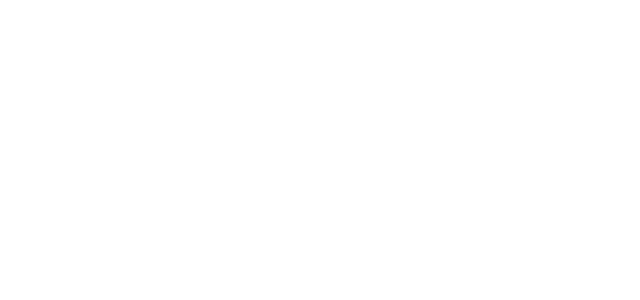
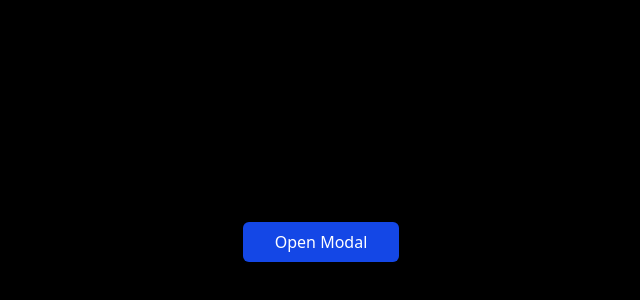
Before and after one commit to DevRahulll/21_Days-React-Projects, a React (Vite) app in the folder 20Projects/: page /modalpopup in a window 1280 px wide. Before the commit this address had no page. Shown: the part 158-458 px from the top of the page, without its empty margins (319-959 px from the left). Built offline with nearby package versions, Linux system fonts and the light colour scheme.

Commit message:
added project 11 modal popup

```diff
--- a/20Projects/src/App.tsx
+++ b/20Projects/src/App.tsx
@@ -9,6 +9,7 @@
 import ThemeToggler from "./components/08ThemeToggler/ThemeToggler";
 import ScrollIndicator from "./components/09scroll-Indicator/ScrollIndicator";
 import Tabs from "./components/10CustomTabs/Tabs";
+import Modal from "./components/11ModalPopup/Modal";
 
 function App() {
   return (
@@ -24,6 +25,7 @@
         <Route path="/themetoggler" element={<ThemeToggler />} />
         <Route path="/scrollindicator" element={<ScrollIndicator />} />
         <Route path="/customtabs" element={<Tabs />} /> // naming error
+        <Route path="/modalpopup" element={<Modal />} />
       </Routes>
     </div>
   );
--- /dev/null
+++ b/20Projects/src/components/11ModalPopup/Modal.tsx
@@ -0,0 +1,14 @@
+import ModalContent from "./ModalContent";
+
+export default function Modal() {
+  return (
+    <div>
+      <ModalContent
+        header="Modal Here ⬇️"
+        content="Cras mattis consectetur purus sit amet fermentum. Cras justo odio, dapibus ac facilisis in, egestas eget quam. Morbi leo risus, porta ac consectetur ac, vestibulum at eros.
+        Praesent commodo cursus magna, vel scelerisque nisl consectetur et. Vivamus sagittis lacus vel augue laoreet rutrum faucibus dolor auctor.
+        Aenean lacinia bibendum nulla sed consectetur. Praesent commodo cursus magna, vel scelerisque nisl consectetur et. Donec sed odio dui. Donec ullamcorper nulla non metus auctor fringilla."
+      />
+    </div>
+  );
+}
--- /dev/null
+++ b/20Projects/src/components/11ModalPopup/ModalContent.tsx
@@ -0,0 +1,47 @@
+import { useState } from "react";
+
+interface propsItem {
+  header: string;
+  content: string;
+}
+
+export default function ModalContent({ header, content }: propsItem) {
+  const [isOpen, setIsOpen] = useState<boolean>(false);
+
+  function handleClick(): void {
+    setIsOpen((prev) => !prev);
+  }
+
+  return (
+    <div className="flex h-screen items-center justify-center bg-black text-white">
+      <button
+        onClick={handleClick}
+        className="text-md cursor-pointer rounded-md bg-blue-700 px-8 py-2 text-white shadow-md hover:bg-blue-600 active:scale-95"
+      >
+        {isOpen ? "Close" : "Open"} Modal
+      </button>
+      {isOpen && (
+        <div
+          onClick={handleClick}
+          className="bg-opacity-70 fixed inset-0 z-40 flex items-center justify-center bg-black backdrop-blur-sm"
+        >
+          <div
+            onClick={(e) => e.stopPropagation()}
+            className="animate-fadeIn w-[350px] scale-100 transform cursor-cell rounded-lg bg-gray-800 p-6 shadow-lg transition-all"
+          >
+            <div className="mb-4 flex items-center justify-between">
+              <h1 className="text-xl font-semibold">{header}</h1>
+              <button
+                onClick={handleClick}
+                className="cursor-pointer rounded-md bg-red-600 px-3 py-1 text-sm font-medium hover:bg-red-500 active:scale-95"
+              >
+                X
+              </button>
+            </div>
+            <p className="leading-relaxed text-gray-300">{content}</p>
+          </div>
+        </div>
+      )}
+    </div>
+  );
+}
```
